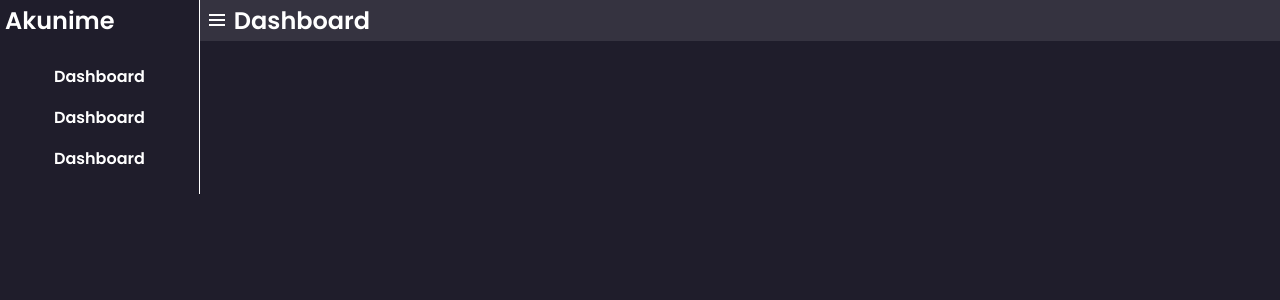
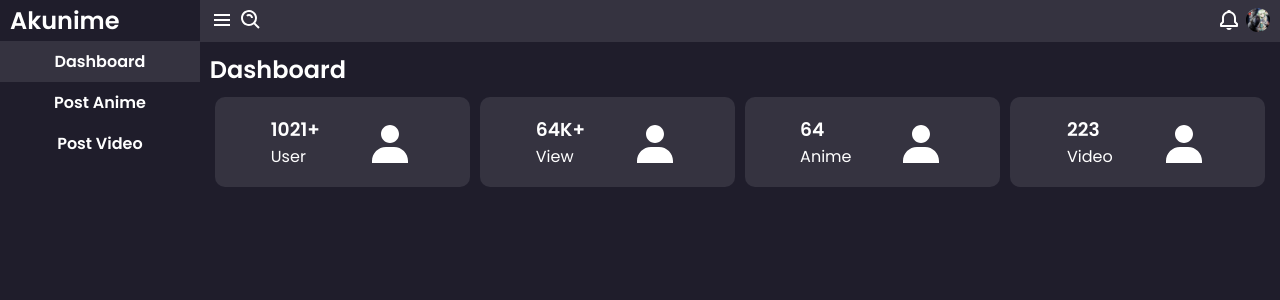
Before and after one commit to triliun/Akunime, a PHP site: page /dashboard in a window 1280 px wide. Shown: the top 300 px of the page. Run offline with PHP 8.4, Linux system fonts and the light colour scheme.

Commit message:
FIX SOME BUG

```diff
--- a/app/View/DashboardView.php
+++ b/app/View/DashboardView.php
@@ -6,26 +6,70 @@
   <title>Dahsboard - Akunime</title>
 </head>
 <body>
-<div class="nav-flex">
 
+
+<header class="nav-flex">
 <nav id="sidebar" class="sidebar d-none">
     <div class="side-head">
     <h2 class="title">Akunime</h2>
     <i id="close"><svg xmlns="http://www.w3.org/2000/svg" width="24" height="24" viewBox="0 0 24 24" style="fill: rgba(255, 255, 255, 1);transform: ;msFilter:;"><path d="m16.192 6.344-4.243 4.242-4.242-4.242-1.414 1.414L10.535 12l-4.242 4.242 1.414 1.414 4.242-4.242 4.243 4.242 1.414-1.414L13.364 12l4.242-4.242z"></path></svg></i>
     </div>
     <div class="side-link">
-    <a href="">Dashboard</a>
-    <a href="">Dashboard</a>
-    <a href="">Dashboard</a>
+    <a href="" class="active">Dashboard</a>
+    <a href="">Post Anime</a>
+    <a href="">Post Video</a>
     </div>
 </nav>
+
+<div class="w-full">
 <nav class="navbar">
     <div class="nav-head">
     <i id="open"><svg xmlns="http://www.w3.org/2000/svg" width="24" height="24" viewBox="0 0 24 24" style="fill: rgba(255, 255, 255, 1);transform: ;msFilter:;"><path d="M4 6h16v2H4zm0 5h16v2H4zm0 5h16v2H4z"></path></svg></i>
-        <h2 class="title">Dashboard</h2>
+    <i class='search'><svg xmlns="http://www.w3.org/2000/svg" width="24" height="24" viewBox="0 0 24 24"><path d="M10 18a7.952 7.952 0 0 0 4.897-1.688l4.396 4.396 1.414-1.414-4.396-4.396A7.952 7.952 0 0 0 18 10c0-4.411-3.589-8-8-8s-8 3.589-8 8 3.589 8 8 8zm0-14c3.309 0 6 2.691 6 6s-2.691 6-6 6-6-2.691-6-6 2.691-6 6-6z"></path><path d="M11.412 8.586c.379.38.588.882.588 1.414h2a3.977 3.977 0 0 0-1.174-2.828c-1.514-1.512-4.139-1.512-5.652 0l1.412 1.416c.76-.758 2.07-.756 2.826-.002z"></path></svg></i>
+    </div>
+    <div class="nav-right">
+    <i><svg xmlns="http://www.w3.org/2000/svg" width="24" height="24" viewBox="0 0 24 24"><path d="M19 13.586V10c0-3.217-2.185-5.927-5.145-6.742C13.562 2.52 12.846 2 12 2s-1.562.52-1.855 1.258C7.185 4.074 5 6.783 5 10v3.586l-1.707 1.707A.996.996 0 0 0 3 16v2a1 1 0 0 0 1 1h16a1 1 0 0 0 1-1v-2a.996.996 0 0 0-.293-.707L19 13.586zM19 17H5v-.586l1.707-1.707A.996.996 0 0 0 7 14v-4c0-2.757 2.243-5 5-5s5 2.243 5 5v4c0 .266.105.52.293.707L19 16.414V17zm-7 5a2.98 2.98 0 0 0 2.818-2H9.182A2.98 2.98 0 0 0 12 22z"></path></svg></i>
+        <img src="goblin-slayer.jpg" width="24" height="24" class="profile">
     </div>
 </nav>
+<main>
+    <!-- Bagiaaman Kita menulismembuat templat di sini? seperti {{ slot }} -->
+    <h2 class="title">Dashboard</h2>
+
+    <div class="card-main">
+    <div class="card">
+        <div>
+            <h3>1021+</h3>
+            <span>User</span>
+        </div>
+        <i><svg xmlns="http://www.w3.org/2000/svg" width="48" height="48" viewBox="0 0 24 24" style="fill: rgba(255, 255, 255, 1);transform: ;msFilter:;"><path d="M7.5 6.5C7.5 8.981 9.519 11 12 11s4.5-2.019 4.5-4.5S14.481 2 12 2 7.5 4.019 7.5 6.5zM20 21h1v-1c0-3.859-3.141-7-7-7h-4c-3.86 0-7 3.141-7 7v1h17z"></path></svg></i>
+    </div>
+    <div class="card">
+        <div>
+            <h3>64K+</h3>
+            <span>View</span>
+        </div>
+        <i><svg xmlns="http://www.w3.org/2000/svg" width="48" height="48" viewBox="0 0 24 24" style="fill: rgba(255, 255, 255, 1);transform: ;msFilter:;"><path d="M7.5 6.5C7.5 8.981 9.519 11 12 11s4.5-2.019 4.5-4.5S14.481 2 12 2 7.5 4.019 7.5 6.5zM20 21h1v-1c0-3.859-3.141-7-7-7h-4c-3.86 0-7 3.141-7 7v1h17z"></path></svg></i>
+    </div>
+    <div class="card">
+        <div>
+            <h3>64</h3>
+            <span>Anime</span>
+        </div>
+        <i><svg xmlns="http://www.w3.org/2000/svg" width="48" height="48" viewBox="0 0 24 24" style="fill: rgba(255, 255, 255, 1);transform: ;msFilter:;"><path d="M7.5 6.5C7.5 8.981 9.519 11 12 11s4.5-2.019 4.5-4.5S14.481 2 12 2 7.5 4.019 7.5 6.5zM20 21h1v-1c0-3.859-3.141-7-7-7h-4c-3.86 0-7 3.141-7 7v1h17z"></path></svg></i>
+    </div>
+    <div class="card">
+        <div>
+            <h3>223</h3>
+            <span>Video</span>
+        </div>
+        <i><svg xmlns="http://www.w3.org/2000/svg" width="48" height="48" viewBox="0 0 24 24" style="fill: rgba(255, 255, 255, 1);transform: ;msFilter:;"><path d="M7.5 6.5C7.5 8.981 9.519 11 12 11s4.5-2.019 4.5-4.5S14.481 2 12 2 7.5 4.019 7.5 6.5zM20 21h1v-1c0-3.859-3.141-7-7-7h-4c-3.86 0-7 3.141-7 7v1h17z"></path></svg></i>
+    </div>
+
+    </div>
+</main>
 </div>
+</header>
 
 
 <style type="text/css">
@@ -59,12 +103,51 @@ body {
     background-color: var(--body-color);
 }
 
+.d-flex {
+    display: flex;
+}
+
+.w-full {
+    width: 100%;
+}
+
+main {
+    padding: 10px 10px;
+}
+
+.card-main {
+    display: flex;
+    justify-content: space-evenly;
+    flex-wrap: wrap;
+    gap: 5px;
+    margin-top: 10px;
+}
+
+.card {
+    display: flex;
+    align-items: center;
+    justify-content: space-evenly;
+    color: var(--text-color);
+    background-color: var(--search-bar);
+    border-radius: 10px;
+    padding: 3px 10px;
+        width: calc(100% / 4 - 10px);
+/*    width: 200px;*/
+    height: 90px;
+}
+
 .nav-flex {
     display: flex;
 }
 
+.sidebar {
+    width: 210px;
+    height: 100%;
+/*    border-right: 1px solid var(--text-color);*/
+    background-color: var(--body-color);
+}
 .side-head {
-    padding: 3px 5px;
+    padding: 3px 10px;
     display: flex;
     justify-content: space-between;
 }
@@ -78,16 +161,7 @@ svg {
     font-weight: bold;
 }
 
-.sidebar {
-    width: 200px;
-    height: 100%;
-    border-right: 1px solid var(--text-color);
-    background-color: var(--body-color);
-}
 
-.side-link {
-    margin: 15px 0;
-}
 
 .side-link a {
     appearance: none;
@@ -96,11 +170,50 @@ svg {
     font-weight: 800;
     width: 100%;
     padding: 8px 54px;
+    text-align: center;
     display: block;
+    white-space: nowrap;
     &:hover {
     background-color: var(--search-bar);
 
     }
+}
+
+.side-link .active {
+    background-color: var(--search-bar);
+    pointer-events: none;
+}
+
+
+/* NAVBAR */
+.navbar {
+    display: flex;
+    justify-content: space-between;
+    padding: 3px 10px;
+    background-color: var(--search-bar);
+    width: 100%;
+    height: 42px;
+}
+
+.nav-head {
+    display: flex;
+    gap: 5px;
+}
+
+.nav-right {
+    display: flex;
+    gap: 5px;
+}
+
+.profile {
+    border-radius: 100%;
+    display: block;
+    margin-top: 5px;
+    object-fit: cover;
+    vertical-align: middle;
+    justify-items: center;
+    width: 24px;
+    height: 24px;
 }
 
  /* MEDIA QUERY FOR SIDEBAR */
@@ -133,19 +246,16 @@ svg {
         }
     }
 
-/* NAVBAR */
-.navbar {
-    padding: 3px 5px;
-    background-color: var(--search-bar);
-    width: 100%;
-    height: 41px;
+@media (max-width: 660px) {
+    .card {
+        width: calc(100% / 2 - 10px);
+    }
 }
-
-.nav-head {
-    display: flex;
-    gap: 5px;
+@media (max-width: 360px) {
+    .card {
+        width: calc(100% / 1 - 10px);
+    }
 }
-
 
 
 </style>
```
Also changed, not shown: README.md (added), public/assets/css/layouts/anime-card.css, 1 other file.
